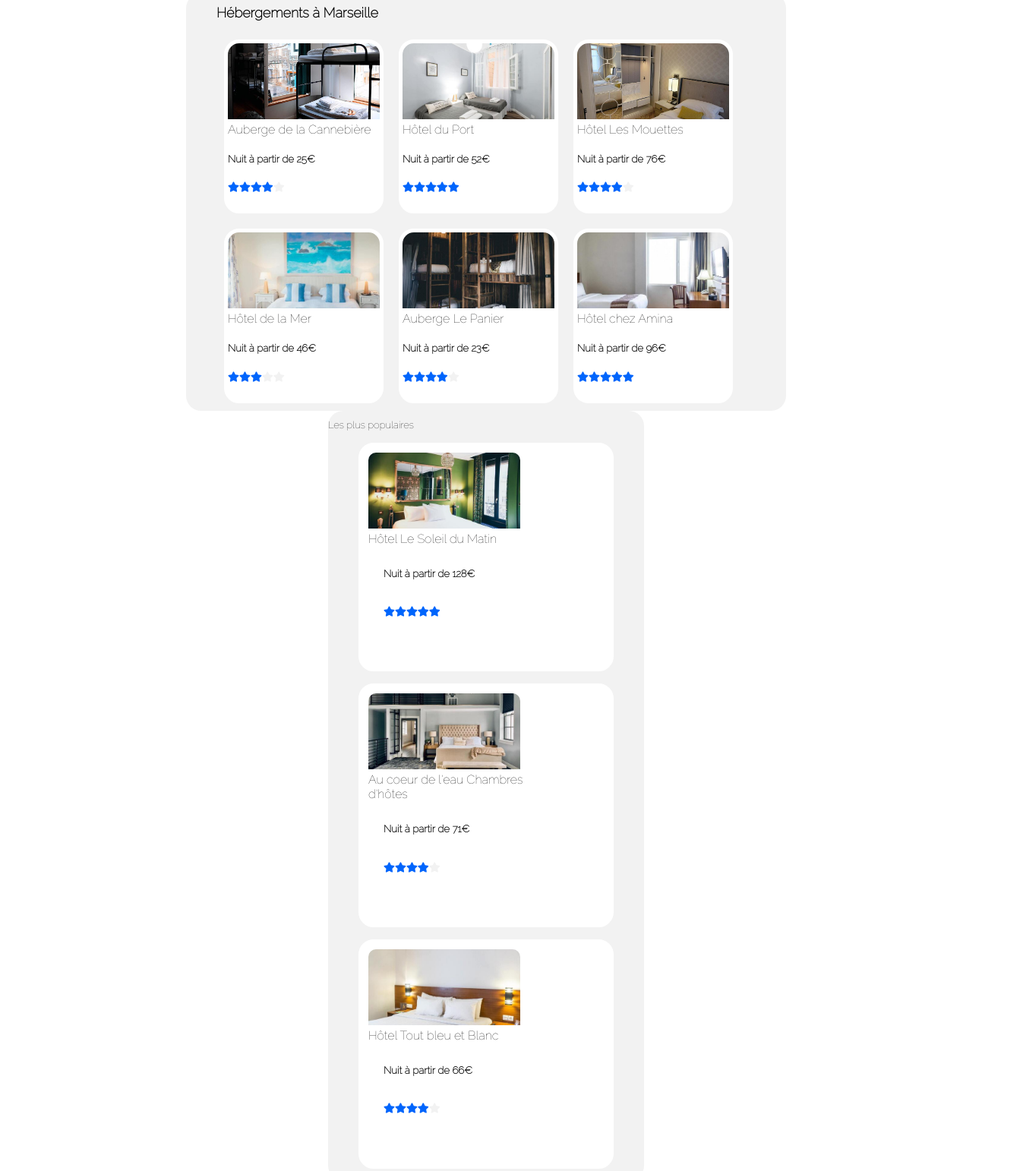
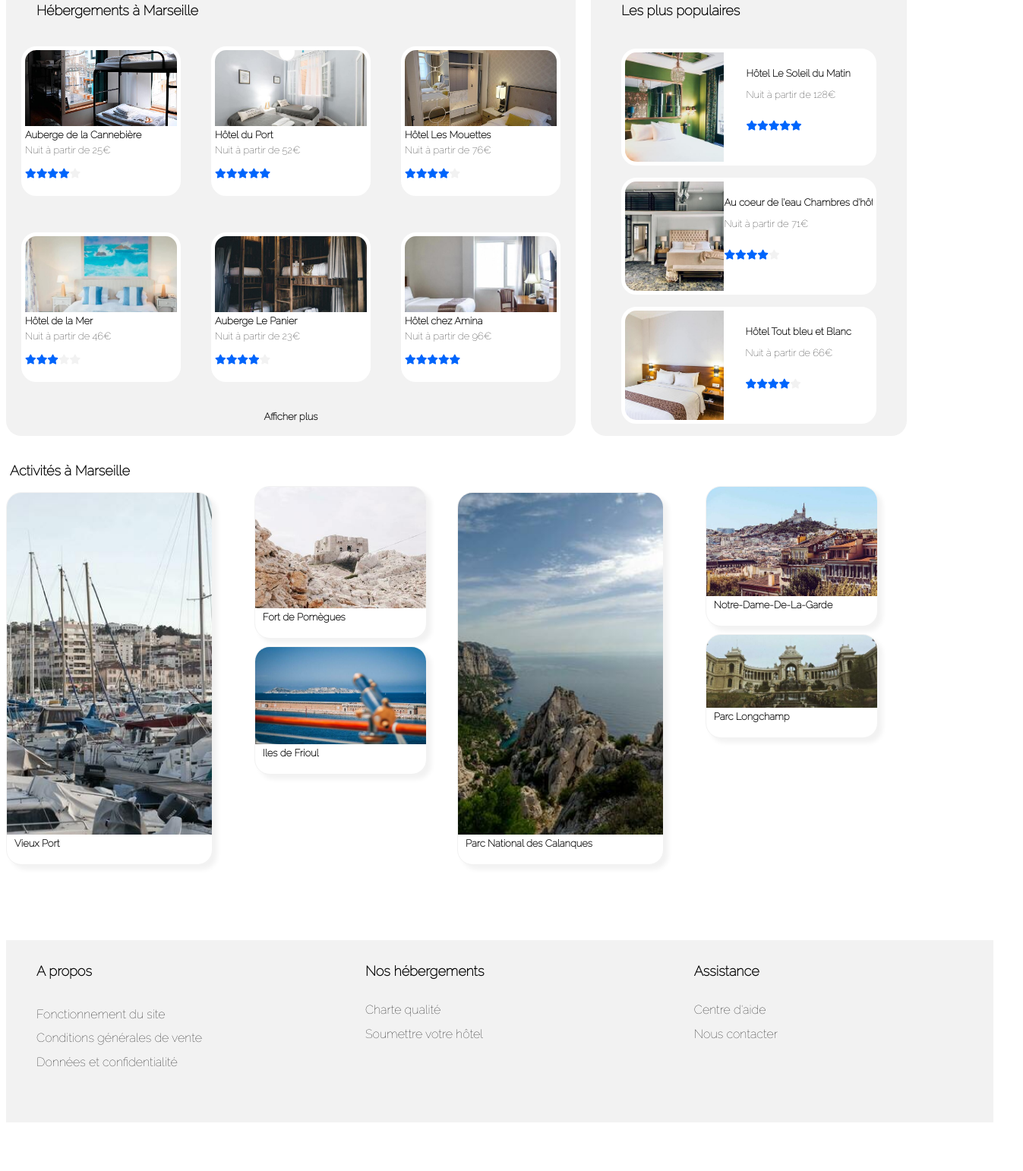
Before and after one commit to ayaaleksija/AlexiaGondardChampagne_2_30032021, a plain HTML site: page index.html in a window 1280 px wide. Shown: the part 337-1879 px from the top of the page at 76% size, 1347 px wide, since content can reach past the window. After the commit the page ends 1823 px from the top, so only its background shows below. Drawn offline with Linux system fonts and the light colour scheme; a web font is replaced by a local one.

Commit message:
reglages implementation des hebergements et activités

```diff
--- a/index.html
+++ b/index.html
@@ -40,8 +40,8 @@
             </div>
 
             <section id="filtre_section">
-                <h3 class="titre">Filtres</h3>
                 <div class="filtres">
+                    <h3 class="titre">Filtres</h3>
                     <div class="icone_filtre">
                         <div class="cercle_icone">
                             <i class="fas fa-money-bill-wave"></i>
@@ -78,8 +78,8 @@
                                 <div class="cadre_img">
                                     <img class="photo_hotel" src="images/hebergements/4_small/marcus-loke-WQJvWU_HZFo-unsplash.jpg" alt="Auberge de la Cannebière" />
                                     <figcaption class="nom_hotel"> Auberge de la Cannebière</figcaption>
-                                    <h5 class="prix">Nuit à partir de 25€</h5>
-                                    <h5 class="notation"><i class="fas fa-star"></i><i class="fas fa-star"></i><i class="fas fa-star"></i><i class="fas fa-star"></i><i class="fas fa-star star-grise"></i></h5>
+                                    <p class="prix">Nuit à partir de 25€</p>
+                                    <p class="notation"><i class="fas fa-star"></i><i class="fas fa-star"></i><i class="fas fa-star"></i><i class="fas fa-star"></i><i class="fas fa-star star-grise"></i></p>
                                 </div>
                             </figure>
 
@@ -87,8 +87,8 @@
                                 <div class="cadre_img">
                                     <img class="photo_hotel" src="images/hebergements/4_small/fred-kleber-gTbaxaVLvsg-unsplash.jpg" alt="Hôtel du Port" />
                                     <figcaption class="nom_hotel"> Hôtel du Port</figcaption>
-                                    <h5 class="prix">Nuit à partir de 52€</h5>
-                                    <h5 class="notation"><i class="fas fa-star"></i><i class="fas fa-star"></i><i class="fas fa-star"></i><i class="fas fa-star"></i><i class="fas fa-star"></i></h5>
+                                    <p class="prix">Nuit à partir de 52€</p>
+                                    <p class="notation"><i class="fas fa-star"></i><i class="fas fa-star"></i><i class="fas fa-star"></i><i class="fas fa-star"></i><i class="fas fa-star"></i></p>
                                 </div>
                             </figure>
 
@@ -96,8 +96,8 @@
                                 <div class="cadre_img">
                                     <img class="photo_hotel" src="images/hebergements/4_small/reisetopia-B8WIgxA_PFU-unsplash.jpg" alt="Hôtel Les mouettes" />
                                     <figcaption class="nom_hotel"> Hôtel Les Mouettes</figcaption>
-                                    <h5 class="prix">Nuit à partir de 76€</h5>
-                                    <h5 class="notation"><i class="fas fa-star"></i><i class="fas fa-star"></i><i class="fas fa-star"></i><i class="fas fa-star"></i><i class="fas fa-star star-grise"></i></h5>
+                                    <p class="prix">Nuit à partir de 76€</p>
+                                    <p class="notation"><i class="fas fa-star"></i><i class="fas fa-star"></i><i class="fas fa-star"></i><i class="fas fa-star"></i><i class="fas fa-star star-grise"></i></p>
                                 </div>
                             </figure>
 
@@ -105,8 +105,8 @@
                                 <div class="cadre_img">
                                     <img class="photo_hotel" src="images/hebergements/4_small/annie-spratt-Eg1qcIitAuA-unsplash.jpg" alt="Hôtel de la mer" />
                                     <figcaption class="nom_hotel"> Hôtel de la Mer</figcaption>
-                                    <h5 class="prix">Nuit à partir de 46€</h5>
-                                    <h5 class="notation"><i class="fas fa-star"></i><i class="fas fa-star"></i><i class="fas fa-star"></i><i class="fas fa-star star-grise"></i><i class="fas fa-star star-grise"></i></h5>
+                                    <p class="prix">Nuit à partir de 46€</p>
+                                    <p class="notation"><i class="fas fa-star"></i><i class="fas fa-star"></i><i class="fas fa-star"></i><i class="fas fa-star star-grise"></i><i class="fas fa-star star-grise"></i></p>
                                 </div>
                             </figure>
 
@@ -114,8 +114,8 @@
                                 <div class="cadre_img">
                                     <img class="photo_hotel" src="images/hebergements/4_small/nicate-lee-kT-ZyaiwBe0-unsplash.jpg" alt="Auberge Le Panier" />
                                     <figcaption class="nom_hotel"> Auberge Le Panier</figcaption>
-                                    <h5 class="prix">Nuit à partir de 23€</h5>
-                                    <h5 class="notation"><i class="fas fa-star"></i><i class="fas fa-star"></i><i class="fas fa-star"></i><i class="fas fa-star"></i><i class="fas fa-star star-grise"></i></h5>
+                                    <p class="prix">Nuit à partir de 23€</p>
+                                    <p class="notation"><i class="fas fa-star"></i><i class="fas fa-star"></i><i class="fas fa-star"></i><i class="fas fa-star"></i><i class="fas fa-star star-grise"></i></p>
                                 </div>
                             </figure>
 
@@ -123,10 +123,11 @@
                                 <div class="cadre_img">
                                     <img class="photo_hotel" src="images/hebergements/4_small/febrian-zakaria-M6S1WvfW68A-unsplash.jpg" alt="Hôtel chez Amina" />
                                     <figcaption class="nom_hotel"> Hôtel chez Amina</figcaption>
-                                    <h5 class="prix">Nuit à partir de 96€</h5>
-                                    <h5 class="notation"><i class="fas fa-star"></i><i class="fas fa-star"></i><i class="fas fa-star"></i><i class="fas fa-star"></i><i class="fas fa-star"></i></h5>
+                                    <p class="prix">Nuit à partir de 96€</p>
+                                    <p class="notation"><i class="fas fa-star"></i><i class="fas fa-star"></i><i class="fas fa-star"></i><i class="fas fa-star"></i><i class="fas fa-star"></i></p>
                                 </div>
                             </figure>
+                            <h2 class="more"> Afficher plus</h2>
                 </div>
 
                 <aside id="plus_populaires">
@@ -135,30 +136,27 @@
                             <figure class="populaires">
                                 <div class="cadre_img_pop">
                                     <img class="photo_populaire" src="images/hebergements/4_small/emile-guillemot-Bj_rcSC5XfE-unsplash.jpg" alt="Hôtel Le soleil du matin" />
-                                        <figcaption class="nom_poupulaire"> Hôtel Le Soleil du Matin</figcaption>
-
-                                        <h5 class="prix_pop">Nuit à partir de 128€</h5>
-                                        <h5 class="notation_pop"><i class="fas fa-star"></i><i class="fas fa-star"></i><i class="fas fa-star"></i><i class="fas fa-star"></i><i class="fas fa-star"></i></h5>
+                                        <figcaption class="nom_populaire"> Hôtel Le Soleil du Matin</figcaption>
+                                        <p class="prix_pop">Nuit à partir de 128€</p>
+                                        <p class="notation_pop"><i class="fas fa-star"></i><i class="fas fa-star"></i><i class="fas fa-star"></i><i class="fas fa-star"></i><i class="fas fa-star"></i></p>
                                 </div>
                             </figure>
 
                             <figure class="populaires">
                                 <div class="cadre_img_pop">
                                     <img class="photo_populaire" src="images/hebergements/4_small/aw-creative-VGs8z60yT2c-unsplash.jpg" alt="Au coeur de l'eau Chambres d'hôtes" />
-                                        <figcaption class="nom_poupulaire"> Au coeur de l'eau Chambres d'hôtes</figcaption>
-
-                                        <h5 class="prix_pop">Nuit à partir de 71€</h5>
-                                        <h5 class="notation_pop"><i class="fas fa-star"></i><i class="fas fa-star"></i><i class="fas fa-star"></i><i class="fas fa-star"></i><i class="fas fa-star star-grise"></i></h5>
+                                        <figcaption class="nom_populaire"> Au coeur de l'eau Chambres d'hôtes</figcaption>
+                                        <p class="prix_pop">Nuit à partir de 71€</p>
+                                        <p class="notation_pop"><i class="fas fa-star"></i><i class="fas fa-star"></i><i class="fas fa-star"></i><i class="fas fa-star"></i><i class="fas fa-star star-grise"></i></p>
                                 </div>
                             </figure>
 
                             <figure class="populaires">
                                 <div class="cadre_img_pop">
                                     <img class="photo_populaire" src="images/hebergements/4_small/febrian-zakaria-sjvU0THccQA-unsplash.jpg" alt="Hôtel Tout bleu et Blanc" />
-                                        <figcaption class="nom_poupulaire"> Hôtel Tout bleu et Blanc</figcaption>
-
-                                        <h5 class="prix_pop">Nuit à partir de 66€</h5>
-                                        <h5 class="notation_pop"><i class="fas fa-star"></i><i class="fas fa-star"></i><i class="fas fa-star"></i><i class="fas fa-star"></i><i class="fas fa-star star-grise"></i></h5>
+                                        <figcaption class="nom_populaire"> Hôtel Tout bleu et Blanc</figcaption>
+                                        <p class="prix_pop">Nuit à partir de 66€</p>
+                                        <p class="notation_pop"><i class="fas fa-star"></i><i class="fas fa-star"></i><i class="fas fa-star"></i><i class="fas fa-star"></i><i class="fas fa-star star-grise"></i></p>
                                 </div>
                             </figure>
 
@@ -175,7 +173,7 @@
                                     <figcaption class="nom_activite">Vieux Port</figcaption>
                                 </figure>
                             </div>
-                            <span class="activite23">
+                            <div class="activite23">
                             <div class="activite2">
                                 <figure>
                                     <img class="photo_activite2" src="images/activites/4_small/paul-hermann-QFTrLdQIRhI-unsplash.jpg" alt="Fort de Pomègues" />
@@ -188,14 +186,14 @@
                                     <figcaption class="nom_activite">Iles de Frioul</figcaption>
                                 </figure>
                             </div>
-                            </span>
+                            </div>
                             <div class="activite4">
                                 <figure>
                                     <img class="photo_activite4" src="images/activites/4_small/kilyan-sockalingum-NR8-cBCN3aI-unsplash.jpg" alt="Parc National des Calanques" />
                                     <figcaption class="nom_activite">Parc National des Calanques</figcaption>
                                 </figure>
                             </div>
-                            <span class="activité56">
+                            <div class="activite56">
                             <div class="activite5">
                                 <figure>
                                     <img class="photo_activite5" src="images/activites/4_small/florian-wehde-xW9e8gdotxI-unsplash.jpg" alt="Notre-Dame-De-La-Garde" />
@@ -208,26 +206,34 @@
                                     <figcaption class="nom_activite">Parc Longchamp</figcaption>
                                 </figure>
                             </div>
-                            </span>
+                            </div>
                         </div>
             </section>
             </main>
-            <footer class="footer">
+            <footer id="footer">
                 <div class="apropos">
                     <h2 class="titre_apropos">A propos</h2>
-                        <h5>Fonctionnement du site</h5><br/>
-                        <h5>Conditions générales de vente</h5><br/>
-                        <h5>Données et confidentialité</h5>
+                        <ul class="apropos_liste">
+                            <li>Fonctionnement du site</li>
+                            <li>Conditions générales de vente</li>
+                            <li>Données et confidentialité</li>
+                        </ul>
                 </div>
                 <div class="noshebergements">
                     <h2 class="titre_noshebergements">Nos hébergements</h2>
-                        <h5>Charte qualité</h5><br/>
-                        <h5>Soumettre votre hôtel</h5>
+                        <ul class="noshebergements_liste">
+                            <li>Charte qualité</li>
+                            <li>Soumettre votre hôtel</li>
+                            <li></li>
+                        </ul>
                 </div>
                 <div class="assistance">
                     <h2 class="titre_assistance">Assistance</h2>
-                        <h5>Centre d'aide</h5><br/>
-                        <h5>Nous contacter</h5>
+                        <ul class="assistance_liste">
+                            <li>Centre d'aide</li>
+                            <li>Nous contacter</li>
+                            <li></li>
+                        </ul>
                 </div>
             </footer>
         </div>
--- a/style.css
+++ b/style.css
@@ -15,7 +15,7 @@ body
 
 #bloc_page
 {
-    width: 1200px;
+    width: 1300px;
     margin: auto;
 }
 
@@ -83,6 +83,7 @@ nav a
 {
     font-family: "Raleway";
     font-size: 0.8em;
+    font-weight: 100;
 }
 
 /* RECHERCHE */
@@ -91,27 +92,27 @@ nav a
 {
     display: flex;
     flex-direction: row;
-    justify-content: stretch;
-    align-items: center;
     width: auto;
     min-width: 400px;
 }
 
 .icone_loc
 {
-    position: absolute;
+
     background-color: #F2F2F2;
     height: 30px;
     width: 30px;
     border-radius: 10px 0 0 10px;
     padding: 1px;
+    margin-right: 0.1px;
 }
 
 .fas.fa-map-marker-alt
 {
-    position: absolute;
-    top: 25%;
-    left: 25%;
+    position: relative;
+    top: 5px;
+    left: 10px;
+
 }
 
 .recherche
@@ -149,7 +150,9 @@ input
 .titre
 {
     display: flex;
-    margin: 0 20px 0 0;
+    font-weight: bolder;
+    margin-top: 20px;
+    font-size: medium;
 
 }
 .filtres
@@ -161,14 +164,15 @@ input
 
 .filtres p
 {
-    font-weight: bold;
+    font-weight: bolder;
     display: flex;
     align-items: center;
     justify-content: center;
     border: 1px solid #F2F2F2;
     border-radius: 20px;
     height: 30px;
-    width: 220px;
+    width: 200px;
+    font-size: small;
 }
 
 .icone_filtre
@@ -176,7 +180,7 @@ input
     display: flex;
     flex-direction: row;
     position: relative;
-    margin-left: 20px;
+    margin-left: 15px;
     flex-wrap: wrap;
 }
 
@@ -203,7 +207,7 @@ input
 
 /* INFO */
 
-h2
+.dispos
 {
     font-size: small;
     font-weight: 400;
@@ -216,7 +220,7 @@ h2
     flex-wrap: wrap;
     justify-content:space-between;
     align-content:space-between;
-    max-width: 1200px;
+
 }
 
 #hebergements
@@ -225,31 +229,38 @@ h2
     flex-wrap: wrap;
     justify-content: space-around;
     align-content: space-between;
-    margin-bottom: 10px;
+
 }
 
 .titre_hebergements
 {
     width: 100%;
     font-size: large;
-    font-weight: bold;
+    margin-top: 40px;
+    margin-left: 40px;
+    margin-bottom: 10px;
 }
 
 .hebergement_marseille
 {
     background-color: #F2F2F2;
     display: flex;
-    flex-direction: row;
     flex-wrap: wrap;
     align-items: flex-start;
+    justify-content: center;
     border-radius: 20px;
-    padding: 0px 0px 0px 40px;
     max-width: 750px;
 }
 
+.hebergement_marseille p
+{
+    margin-top: 5px;;
+}
+
+
 .hotels
 {
-    margin: 10px;
+    margin: 20px;
     display: flex;
     flex-direction: column;
     justify-content: flex-start;
@@ -270,21 +281,33 @@ h2
     background-color: white;
 }
 
-.prix_note
+.nom_hotel
 {
-    display: flex;
-    flex-direction: column;
-    justify-content: space-around;
+    font-weight: bolder;
+    font-size: small;
+}
+
+.prix
+{
+    font-size: small;
 }
 
 .fas.fa-star
 {
- color: #0065FC;
+    color: #0065FC;
+    font-size: small;
 }
 
 .fas.fa-star.star-grise
 {
  color: #F2F2F2;
+ font-size: small;
+}
+
+.more
+{
+    font-size: small;
+    font-weight: bolder;
 }
 
 /* POPULAIRES */
@@ -298,6 +321,16 @@ h2
     width: 26em;
     border-radius: 20px;
     background-color: #F2F2F2;
+    margin-left: 20px;
+}
+
+#plus_populaires h2
+{
+    width: 100%;
+    font-size: large;
+    margin-top: 40px;
+    margin-left: 40px;
+    margin-bottom: 40px;
 }
 
 .populaires
@@ -307,62 +340,152 @@ h2
     justify-content: flex-start;
 }
 
+#plus_populaires figure
+{
+    border: 5px solid white;
+    border-radius: 20px;
+    overflow: hidden;
+    background-color: white;
+}
 .cadre_img_pop
 {
-    border: 3px solid white;
-    border-radius: 20px;
-    padding: 5px 10px 10px 5px;
-    background-color: white;
-    max-width: 230px;
-    margin-bottom: 25px;
+    display: flex;
+    flex-direction: column;
+    flex-wrap: wrap;
+    height: 9em;
+    color: black;
 }
 
 .photo_populaire
 {
+    width: 40%;
+    height: 100%;
     object-fit: cover;
-    width: 200px;
-    height: 100px;
-    border-top-left-radius: 10px;
-    border-top-right-radius: 10px;
 }
+
+.nom_populaire
+{
+    font-weight: bolder;
+    font-size: small;
+    margin-top: 20px;
+}
+
 
 .prix_pop
 {
-    padding: 7px 0px 7px 20px;
-    display: flex;
-    flex-direction: column;
+    font-size: small;
 }
 
 .notation_pop
 {
-    padding: 7px 0px 7px 20px;
-    display: flex;
 
+    font-size: small;
 }
 
 /* ACTIVITES */
 
 #activites
 {
-    background-color: white;
     display: flex;
     flex-direction: row;
     flex-wrap: wrap;
-    margin-bottom: 100px;
-    max-width: 1200px;
-}
-#activites h2
-{
-    margin-bottom: 25px;
+    justify-content: space-between;
+    align-items: flex-start;
+    width: 100%;
 }
 
 .activites_marseille
 {
     display: flex;
+}
+
+#activites h2
+{
+    width: 100%;
+    font-size: large;
+    font-weight: bold;
+    padding-top: 20px;
+    margin-left: 5px;
+    margin-bottom: 0px;
+}
+
+.photo_activite1,
+.photo_activite4
+{
+    width: 270px;
+    height: 450px;
+    max-width: 100%;
+    max-height: 100%;
+    object-fit: cover;
+}
+
+.photo_activite2,
+.photo_activite3,
+.photo_activite5,
+.photo_activite6
+{
+    max-width: 100%;
+    max-height: 100%;
+    width: 270px;
+    margin: auto;
+    object-fit: cover;
+}
+
+.photo_activite2
+{
+    height: 10em;
+}
+
+.photo_activite3
+{
+    height: 8em;
+}
+
+.photo_activite5
+{
+    height: 9em;
+}
+
+.photo_activite6
+{
+    height: 6em;
+}
+
+.nom_activite
+{
+    margin-left: 10px;
+    color: black;
+    font-weight: bold;
+    font-size: small;
+}
+
+#activites figure
+{
+    margin: 0;
+    border: 1px solid #F2F2F2;
+    border-radius: 20px;
+    box-shadow: 6px 6px 6px #F2F2F2;
+    overflow: hidden;
+    background-color: white;
+    padding-bottom: 20px;
+}
+
+.activite1
+.activite23,
+.activite4,
+.activite56
+{
+    width: 325px;
+}
+
+.activite1,
+.activite4
+{
+    display: flex;
     flex-direction: row;
-    flex-wrap: wrap;
-    justify-content: space-between;
-    align-content: space-between;
+    justify-content: flex-start;
+    width: 80%;
+    margin: auto;
 }
 
 .activite23,
@@ -370,59 +493,10 @@ h2
 {
     display: flex;
     flex-direction: column;
-}
 
-.activite1,
-.activite2,
-.activite3,
-.activite4,
-.activite5,
-.activite6 {
-    box-shadow: 10px 0 #0000002e;
-    padding: px 0px 40px 0px;
-    border-radius: 20px;
-    margin: 20px 20px 20px 20px;
-}
-
-.photo_activite1,
-.photo_activite2,
-.photo_activite3,
-.photo_activite4,
-.photo_activite5,
-.photo_activite6
-{
-    object-fit: cover;
-    background-size: 100% 100%;
-    padding: 10px 0px 22px 0px;
-    border-radius: 20px 20px 20px 20px;
-}
-
-.photo_activite1,
-.photo_activite4
-{
-    height: 400px;
-    width: 300px;
-
-}
-
-.photo_activite2,
-.photo_activite6
-{
-    height: 100px;
-    width: 300px;
-}
-
-.photo_activite3,
-.photo_activite5
-{
-    height: 100px;
-    width: 300px;
-}
-.activite1,
-.activite4
-{
-    height: 400px;
-    width: 100px;
+    width: 70%;
+    height: 33em;
+    margin: auto;
 }
 
 .activite2,
@@ -430,6 +504,77 @@ h2
 .activite5,
 .activite6
 {
-    height: 200px;
-    width: 100px;
+   display: flex;
+    justify-content: space-between;
+    margin-left: 10px;
+    margin-right: 40px;
+    margin-top: 10px;
+    min-height: 20%;
 }
+
+/* FOOTER */
+
+#footer
+{
+    display: flex;
+    flex-direction: row;
+    justify-content: flex-start;
+    align-content: space-between;
+    background-color: #F2F2F2;
+    height: 240px;;
+    margin-top: 5em;
+    box-sizing: border-box;
+}
+
+.apropos,
+.noshebergements,
+.assistance
+{
+    display: flex;
+    flex-direction: column;
+    width: 33.3%;
+    height: 80%;
+}
+
+.apropos_liste
+{
+    list-style: none;
+    display: flex;
+    flex-direction: column;
+    justify-content: space-around;
+    align-content: space-around;
+    width: 100%;
+    height: 50%;
+}
+
+.noshebergements_liste
+{
+    list-style: none;
+    display: flex;
+    flex-direction: column;
+    justify-content: space-around;
+    width: 100%;
+    height: 40%;
+    margin-top: 10px;
+}
+
+.assistance_liste
+{
+    list-style: none;
+    display: flex;
+    flex-direction: column;
+    justify-content: space-around;
+    width: 100%;
+    height: 40%;
+    margin-top: 10px;
+}
+
+.titre_apropos,
+.titre_noshebergements,
+.titre_assistance
+{
+    font-weight: bold;
+    font-size: large;
+    margin-left: 40px;
+    margin-top: 30px;
+}
```
